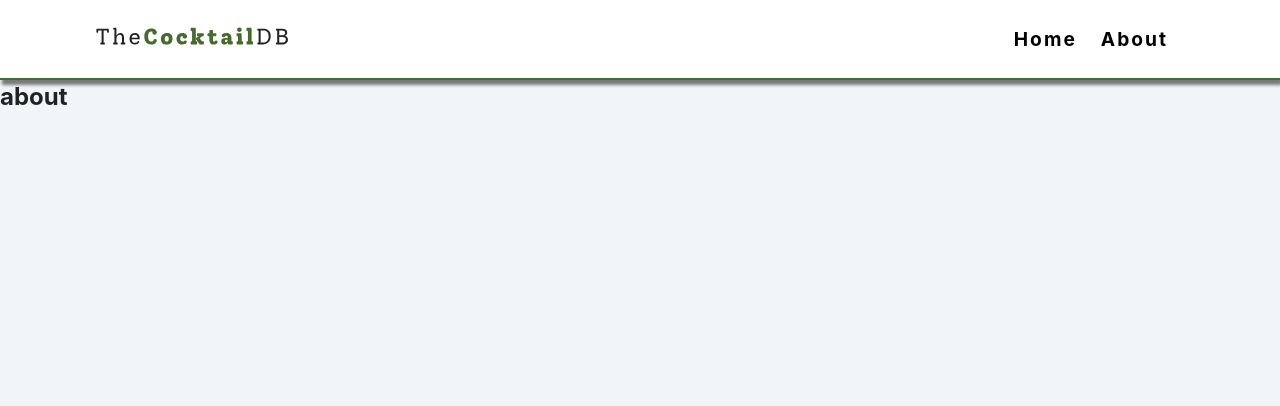
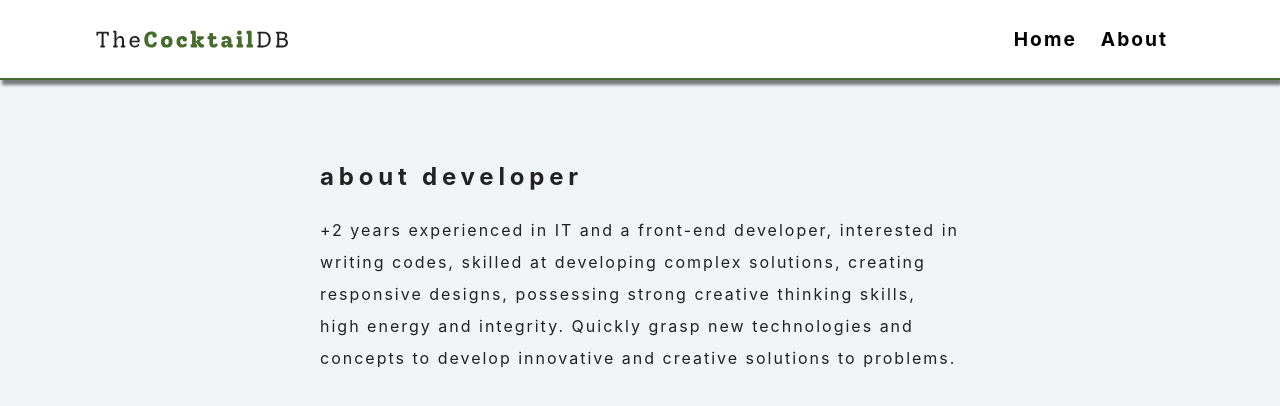
Before and after one commit to birkan-dogan/cocktails, a React (Create React App) app: page /about in a window 1280 px wide. Shown: the top 406 px of the page. Built offline with nearby package versions, Linux system fonts and the light colour scheme.

Commit message:
about and error pages are done

```diff
--- a/src/index.css
+++ b/src/index.css
@@ -45,6 +45,84 @@ code {
     monospace;
 }
 
+/* Buttons */
+.btn,
+.btn-white,
+.btn-primary {
+  text-transform: uppercase;
+  letter-spacing: var(--mainSpacing);
+  color: var(--primaryColor);
+  border: 2px solid var(--primaryColor);
+  padding: 0.45rem 0.8rem;
+  display: inline-block;
+  transition: var(--mainTransition);
+  cursor: pointer;
+  font-size: 0.8rem;
+  background: transparent;
+  border-radius: var(--mainBorderRadius);
+  display: inline-block;
+}
+.btn:hover {
+  background: var(--primaryColor);
+  color: var(--mainWhite);
+}
+.btn-white {
+  background: transparent;
+  color: var(--mainWhite);
+  border-color: var(--mainWhite);
+}
+.btn-white:hover {
+  background: var(--mainWhite);
+  color: var(--primaryColor);
+}
+.btn-primary {
+  background: var(--primaryColor);
+  color: var(--mainWhite);
+  border-color: transparent;
+}
+.btn-primary:hover {
+  background: var(--primaryLightColor);
+  color: var(--primaryColor);
+}
+.btn-block {
+  width: 100%;
+  display: block;
+  margin: 0 auto;
+  box-shadow: var(--lightShadow);
+  text-align: center;
+}
+.btn-details {
+  padding: 0.25rem 0.4rem;
+}
+.btn-details:hover {
+  background: var(--primaryLightColor);
+  border-color: var(--primaryLightColor);
+}
+h1,
+h2,
+h3,
+h4,
+h5,
+h6 {
+  font-family: var(--slantedFont);
+  margin-bottom: 1.25rem;
+  letter-spacing: var(--mainSpacing);
+}
+p {
+  margin-bottom: 1.25rem;
+}
+ul {
+  list-style-type: none;
+}
+a {
+  text-decoration: none;
+  color: var(--mainBlack);
+}
+img {
+  width: 100%;
+  display: block;
+}
+
 /* Navbar */
 .navbar {
   background: var(--mainWhite);
@@ -84,3 +162,25 @@ code {
 .logo {
   width: 12rem;
 }
+
+/* About */
+.about-section {
+  width: var(--smallWidth);
+  max-width: var(--maxWidth);
+  margin: 5rem auto;
+}
+.about-section p {
+  line-height: 2rem;
+  font-weight: 400;
+  letter-spacing: 2px;
+}
+
+/* Error */
+.error-page {
+  display: flex;
+  justify-content: center;
+}
+.error-container {
+  text-align: center;
+  text-transform: capitalize;
+}
--- a/src/pages/About.jsx
+++ b/src/pages/About.jsx
@@ -1,8 +1,15 @@
 const About = () => {
   return (
-    <div>
-      <h2>about</h2>
-    </div>
+    <section className="section about-section">
+      <h1 className="section-title">about developer</h1>
+      <p>
+        +2 years experienced in IT and a front-end developer, interested in
+        writing codes, skilled at developing complex solutions, creating
+        responsive designs, possessing strong creative thinking skills, high
+        energy and integrity. Quickly grasp new technologies and concepts to
+        develop innovative and creative solutions to problems.
+      </p>
+    </section>
   );
 };
 export default About;
--- a/src/pages/Error.jsx
+++ b/src/pages/Error.jsx
@@ -1,7 +1,17 @@
 import React from "react";
+import { Link } from "react-router-dom";
 
 const Error = () => {
-  return <div>Error</div>;
+  return (
+    <section className="error-page section">
+      <div className="error-container">
+        <h1>oops! it's a dead end</h1>
+        <Link to={"/"} className="btn btn-primary">
+          back home
+        </Link>
+      </div>
+    </section>
+  );
 };
 
 export default Error;
```
